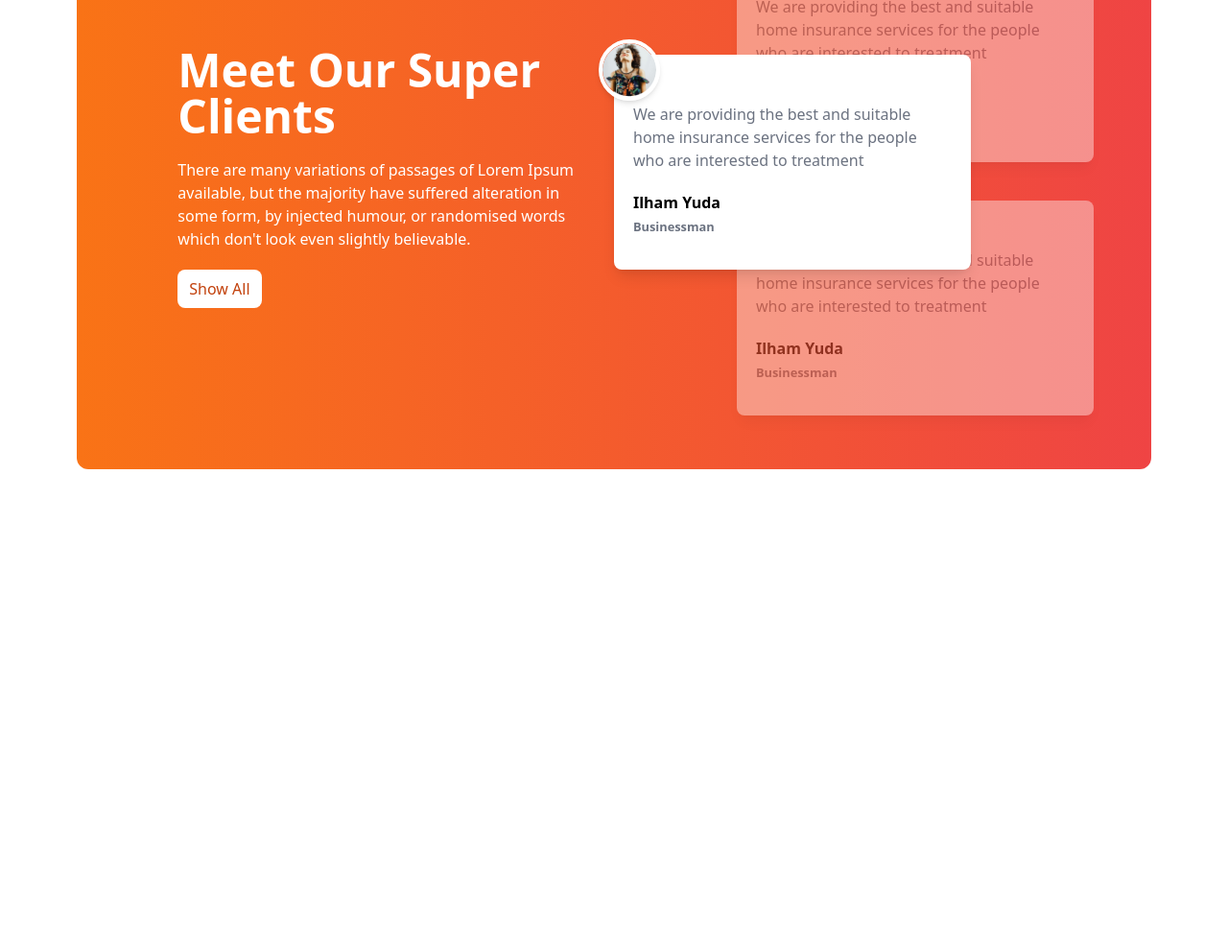
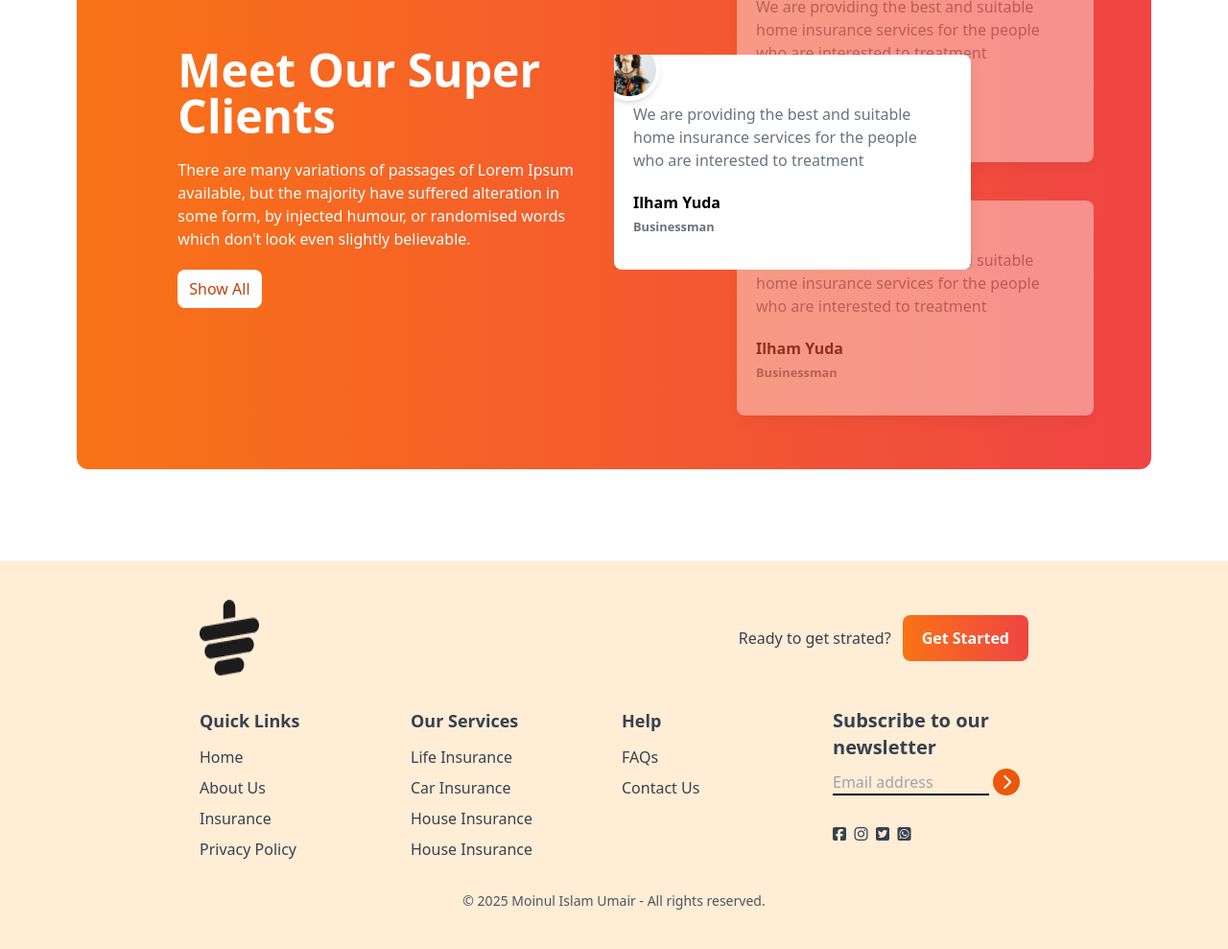
Before and after one commit to Umair505/TeaHaven_With_Tailwind, a plain HTML site: page index.html in a window 1280 px wide. Shown: the part 1895-2884 px from the top of the page at 96% size. Before the commit the page ends 2480 px from the top, so only its background shows below. Drawn offline with nearby package versions, Linux system fonts and the light colour scheme.

Commit message:
Footer section done

```diff
--- a/index.html
+++ b/index.html
@@ -152,7 +152,7 @@
                      <!-- Reviews Card Section -->
                      <div class="relative py-24 ">
                         <!-- Middle Card -->
-                        <div class="absolute z-10 top-44 md:top-52">
+                        <div class="absolute z-10 top-44 md:top-52 overflow-hidden">
                             <div class="h-56  bg-white text-black rounded-lg w-full md:w-3/4 shadow-lg flex items-center px-5">
                                 <!-- Image in Top-Left Corner -->
                                 <div class="absolute -top-4 -left-4 ">
@@ -196,5 +196,91 @@
                 </div>
            </section>
     </main>
+    <footer class="bg-orange-100 text-gray-700 py-10 px-4 md:px-16">
+        <div class="w-9/12 mx-auto">
+            <!-- Logo -->
+            <div class="flex justify-between gap-2 mb-8 ">
+                <img src="images/cup.png" alt="">
+                <div class="flex items-center gap-3">
+                    <h4>Ready to get strated?</h4>
+                    <button class="my-4 bg-gradient-to-r from-orange-500 to-red-500 px-5 py-3 rounded-lg font-bold text-white  inline-flex items-center gap-2">
+                        Get Started
+                    </button>
+                </div>
+            </div>
+            <!-- links -->
+             <div class="gap-4 grid grid-cols-1 md:grid-cols-2 lg:grid-cols-4">
+                <!-- First column -->
+                 <div>
+                    <h3 class="font-semibold text-lg mb-3">Quick Links</h3>
+                    <ul class="space-y-2">
+                        <li>
+                            <a class="hover:text-orange-600" href="#">Home</a>
+                        </li>
+                        <li>
+                            <a class="hover:text-orange-600" href="#">About Us</a>
+                        </li>
+                        <li>
+                            <a class="hover:text-orange-600" href="#">Insurance</a>
+                        </li>
+                        <li>
+                            <a class="hover:text-orange-600" href="#">Privacy Policy</a>
+                        </li>
+                    </ul>
+                </div>
+                <!-- Second column -->
+                 <div>
+                    <h3 class="font-semibold text-lg mb-3">Our Services</h3>
+                    <ul class="space-y-2">
+                        <li>
+                            <a class="hover:text-orange-600" href="#">Life Insurance</a>
+                        </li>
+                        <li>
+                            <a class="hover:text-orange-600" href="#">Car Insurance</a>
+                        </li>
+                        <li>
+                            <a class="hover:text-orange-600" href="#">House Insurance</a>
+                        </li>
+                        <li>
+                            <a class="hover:text-orange-600" href="#">House Insurance</a>
+                        </li>
+                    </ul>
+                </div>
+                <!-- Third column -->
+                 <div>
+                    <h3 class="font-semibold text-lg mb-3">Help</h3>
+                    <ul class="space-y-2">
+                        <li>
+                            <a class="hover:text-orange-600" href="#">FAQs</a>
+                        </li>
+                        <li>
+                            <a class="hover:text-orange-600" href="#">Contact Us</a>
+                        </li>
+
+                    </ul>
+                </div>
+
+                <!-- Fourth Column -->
+                 <div>
+                    <h3 class="text-xl font-bold mb-2">Subscribe to our newsletter</h3>
+                    <div class="flex flex-col">
+                        <div>
+                            <input placeholder="Email address" type="email" class="bg-transparent border-b-2 border-black w-4/5">
+                            <i class="fa-solid fa-chevron-right w-7 h-7 bg-orange-600 inline-flex rounded-full text-white justify-center items-center"></i>
+                        </div>
+                        <div class="flex justify-between mb-2 mt-8 w-2/5">
+                            <i class="fa-brands fa-square-facebook"></i>
+                            <i class="fa-brands fa-instagram"></i>
+                            <i class="fa-brands fa-square-twitter"></i>
+                            <i class="fa-brands fa-square-whatsapp"></i>
+                        </div>
+                    </div>
+                 </div>
+             </div>
+             <div class="pt-4 mt-4 text-center ">
+                <p class="text-sm text-gray-600">© 2025 Moinul Islam Umair - All rights reserved.</p>
+             </div>
+        </div>
+    </footer>
 </body>
 </html>
```
